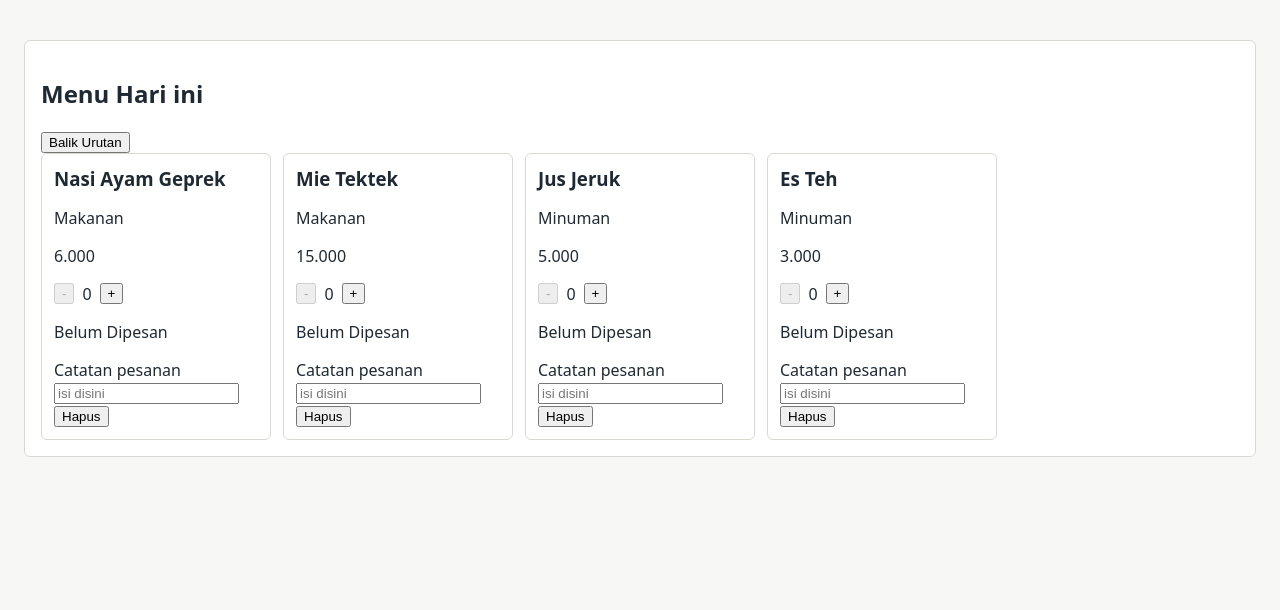
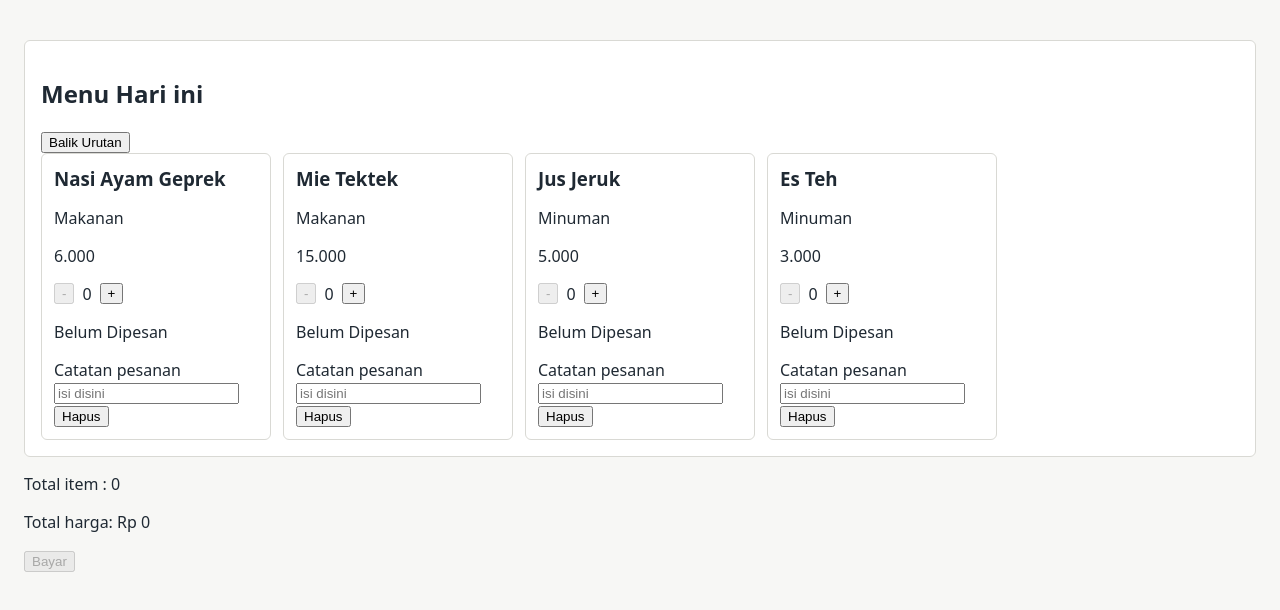
Before and after one commit to sisadul/modul06_pengweb2, a React (Vite) app: page / in a window 1280 px wide. Shown: the top 610 px of the page. Built offline with nearby package versions, Linux system fonts and the light colour scheme.

Commit message:
tahap 5 : implementasi bonus

```diff
--- a/src/App.jsx
+++ b/src/App.jsx
@@ -1,5 +1,6 @@
 import Panel from './components/Panel'
 import KartuMenu from './components/KartuMenu'
+import Ringkasan from './components/Ringkasan'
 import { useState} from 'react'
 
 const panggilan = 'sadul'
@@ -16,11 +17,24 @@ const dataAwal = [
 function App(){
   const jam = 9
 
+
   const [daftarMenu, setDaftarMenu] = useState(dataAwal)
+  const [pesanan, setPesanan] = useState({})
+
+  const ubahJumlah = (id, selisih) =>
+    setPesanan((lama) => ({
+      ...lama,
+      [id]: Math.max(0, (lama[id] || 0) + selisih)
+    }))
   const hapusMenu= (id) => setDaftarMenu(daftarMenu.filter((m) => m.id !== id))
 
   const balikUrutan = () => setDaftarMenu([...daftarMenu].reverse())
+  const totalItem = daftarMenu.reduce((s, m) => s + (pesanan[m.id] || 0), 0)
+  const totalHarga = daftarMenu.reduce(
+    (s,m) => s + m.harga * (pesanan[m.id] || 0),0
+  )
   return (
+    <>
     <Panel judul="Menu Hari ini">
      <button onClick={balikUrutan}>Balik Urutan</button>
 
@@ -34,11 +48,20 @@ function App(){
             nama={m.nama}
             harga={m.harga}
             kategori={m.kategori}
+            jumlah={pesanan[m.id] || 0}
+            onTambah={() => ubahJumlah(m.id, 1)}
+            onKurang={() => ubahJumlah(m.id, -1)}
             onHapus={() => hapusMenu(m.id)}/>
           ))}
       </div>
      )}
     </Panel>
+    <Ringkasan
+      nama={panggilan}
+      totalItem={totalItem}
+      totalHarga={totalHarga}
+    />
+  </>
   )
 }
 
--- a/src/components/KartuMenu.jsx
+++ b/src/components/KartuMenu.jsx
@@ -1,7 +1,6 @@
 import LabelHarga from './LabelHarga';
 import { useState } from 'react';
-function KartuMenu({nama, harga, kategori = 'Makanan', onHapus}){
-    const [jumlah, setJumlah] = useState(0)
+function KartuMenu({nama, harga, kategori = 'Makanan', jumlah,onTambah,onKurang,onHapus}){
     const [catatan, setCatatan] = useState('')
 
     const tambah = () => setJumlah(jumlah + 1)
@@ -13,11 +12,11 @@ function KartuMenu({nama, harga, kategori = 'Makanan', onHapus}){
             <LabelHarga harga={harga}/>
 
             <div className="kontrol">
-                <button onClick={() => setJumlah(jumlah - 1)} disabled = {jumlah === 0}>
+                <button onClick={onKurang} disabled = {jumlah === 0}>
                     -
                 </button>
                 <span>{jumlah}</span>
-                <button onClick={tambah} >
+                <button onClick={onTambah} >
                     +
                 </button>
             </div>
--- a/src/components/Ringkasan.jsx
+++ b/src/components/Ringkasan.jsx
@@ -7,7 +7,9 @@ function Ringkasan({nama, totalItem, totalHarga}){
             <p>Total item : {totalItem}</p>
             <p>Total harga: Rp {totalHarga.toLocaleString('id-ID')}</p>
 
-            <button disabled={totalItem === 0} onClick={() => setStruk({total: totalHarga})}>
+            <button
+            disabled={totalItem === 0}
+            onClick={() => setStruk({total: totalHarga})}>
                 Bayar
             </button>
             {struk && (
```
